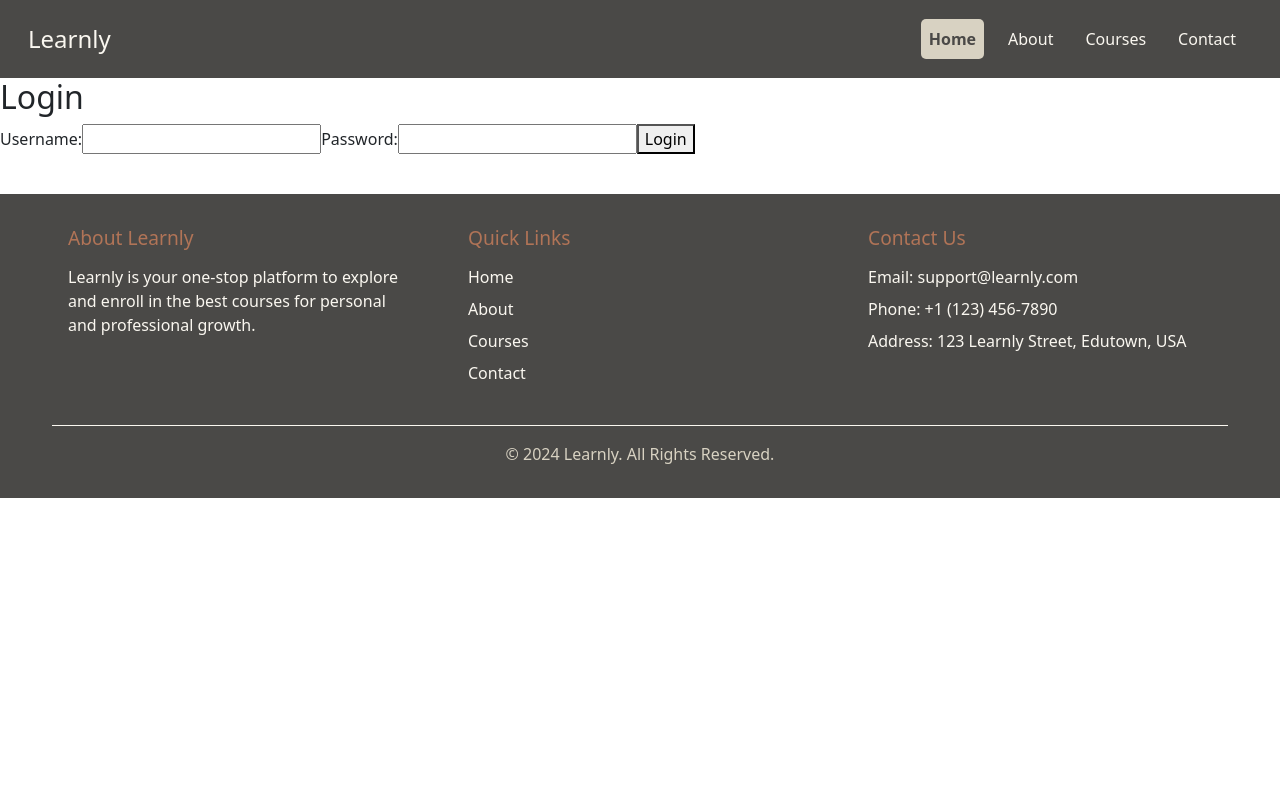
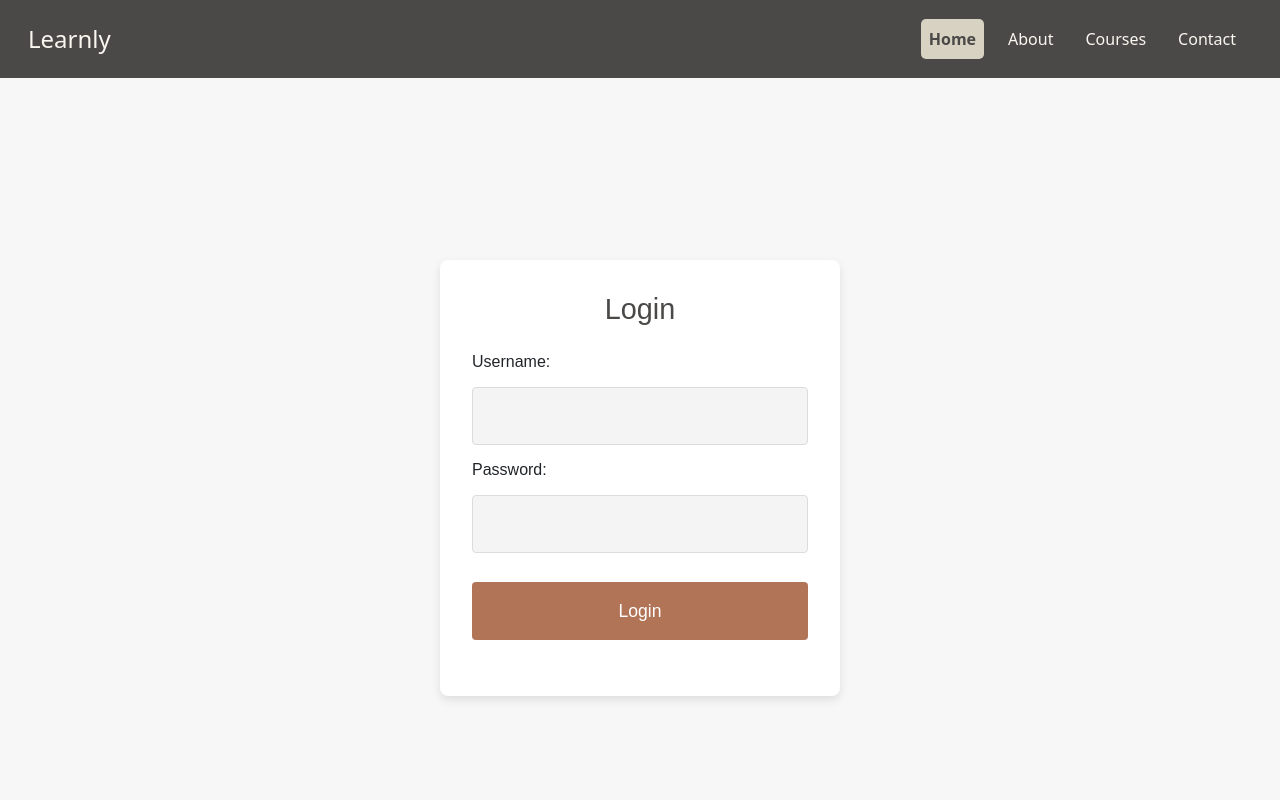
Before and after one commit to MHassanAr/Angular-Course-Listing-App, an Angular app in the folder angular-course-listing-app/: page /login in a window 1280 px wide. Shown: the top 800 px of the page. Built offline with nearby package versions, Linux system fonts and the light colour scheme.

Commit message:
Style login page

```diff
--- a/angular-course-listing-app/src/app/pages/login/login.component.css
+++ b/angular-course-listing-app/src/app/pages/login/login.component.css
@@ -0,0 +1,79 @@
+/* Container to center the login form */
+.login-container {
+    display: flex;
+    justify-content: center;
+    align-items: center;
+    height: 100vh;
+    background-color: #f7f7f7;
+}
+
+/* Main form styling */
+.login-form {
+    background-color: #ffffff;
+    padding: 2rem;
+    border-radius: 8px;
+    box-shadow: 0 4px 10px rgba(0, 0, 0, 0.1);
+    width: 100%;
+    max-width: 400px;
+    font-family: Arial, sans-serif;
+}
+
+/* Title of the form */
+.login-form h2 {
+    text-align: center;
+    color: #4a4947;
+    font-size: 1.8rem;
+    margin-bottom: 1.5rem;
+}
+
+/* Input fields styling */
+.login-form input {
+    width: 100%;
+    padding: 1rem;
+    margin: 0.8rem 0;
+    border: 1px solid #dcdcdc;
+    border-radius: 4px;
+    font-size: 1rem;
+    box-sizing: border-box;
+    background-color: #f4f4f4;
+    transition: border-color 0.3s;
+}
+
+/* Focus effect on input fields */
+.login-form input:focus {
+    border-color: #b17457;
+    outline: none;
+}
+
+/* Submit button styling */
+.login-form button {
+    width: 100%;
+    padding: 1rem;
+    background-color: #b17457;
+    color: white;
+    border: none;
+    border-radius: 4px;
+    font-size: 1.1rem;
+    cursor: pointer;
+    transition: background-color 0.3s;
+    margin-top: 1rem;
+}
+
+/* Button hover effect */
+.login-form button:hover {
+    background-color: #9e5e47;
+}
+
+/* Error message styling */
+.error-message {
+    color: red;
+    font-size: 0.9rem;
+    margin-top: 1rem;
+    text-align: center;
+    display: none;
+}
+
+/* Error message visibility when set */
+.error-message.show {
+    display: block;
+}
```
